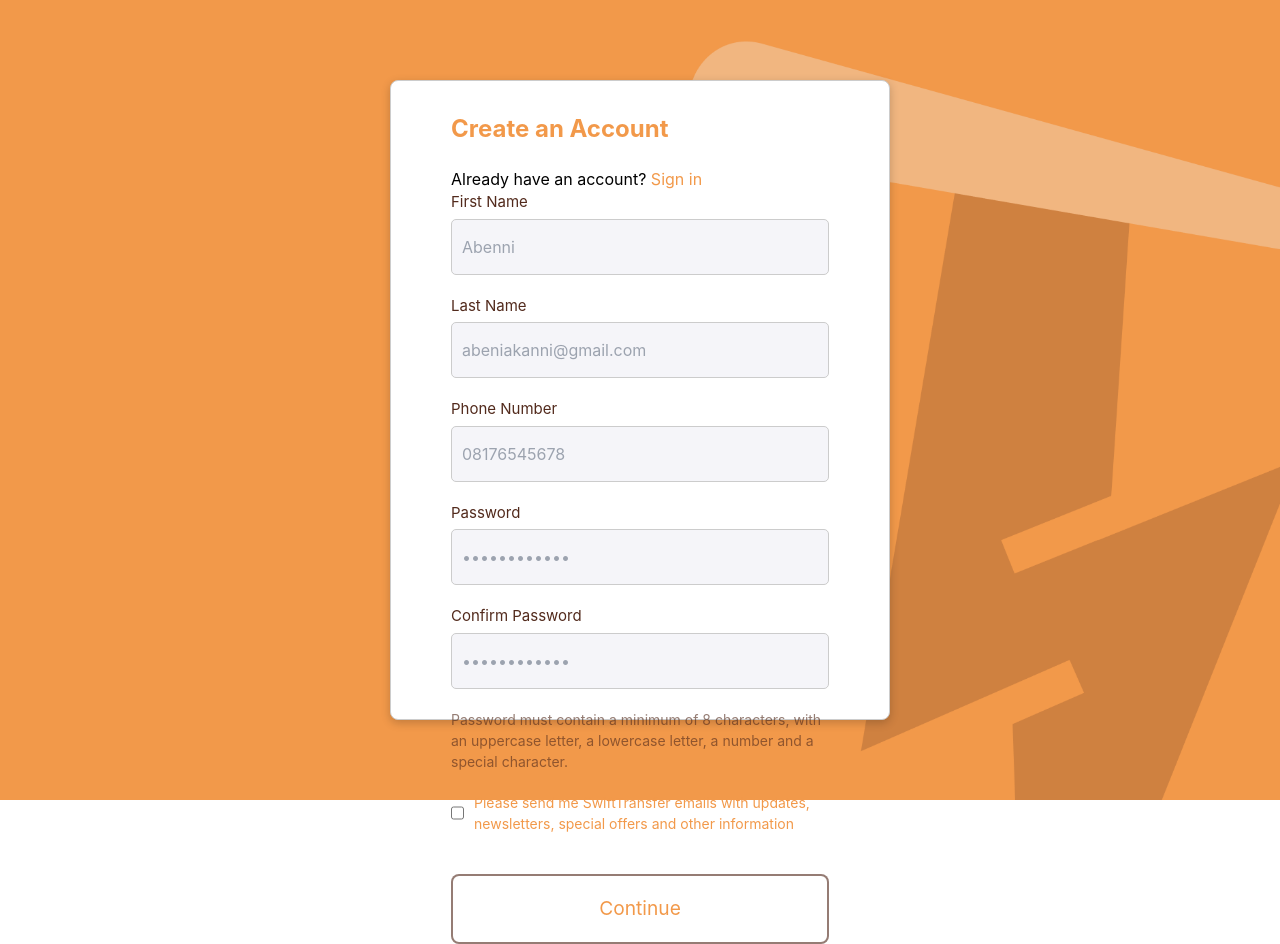
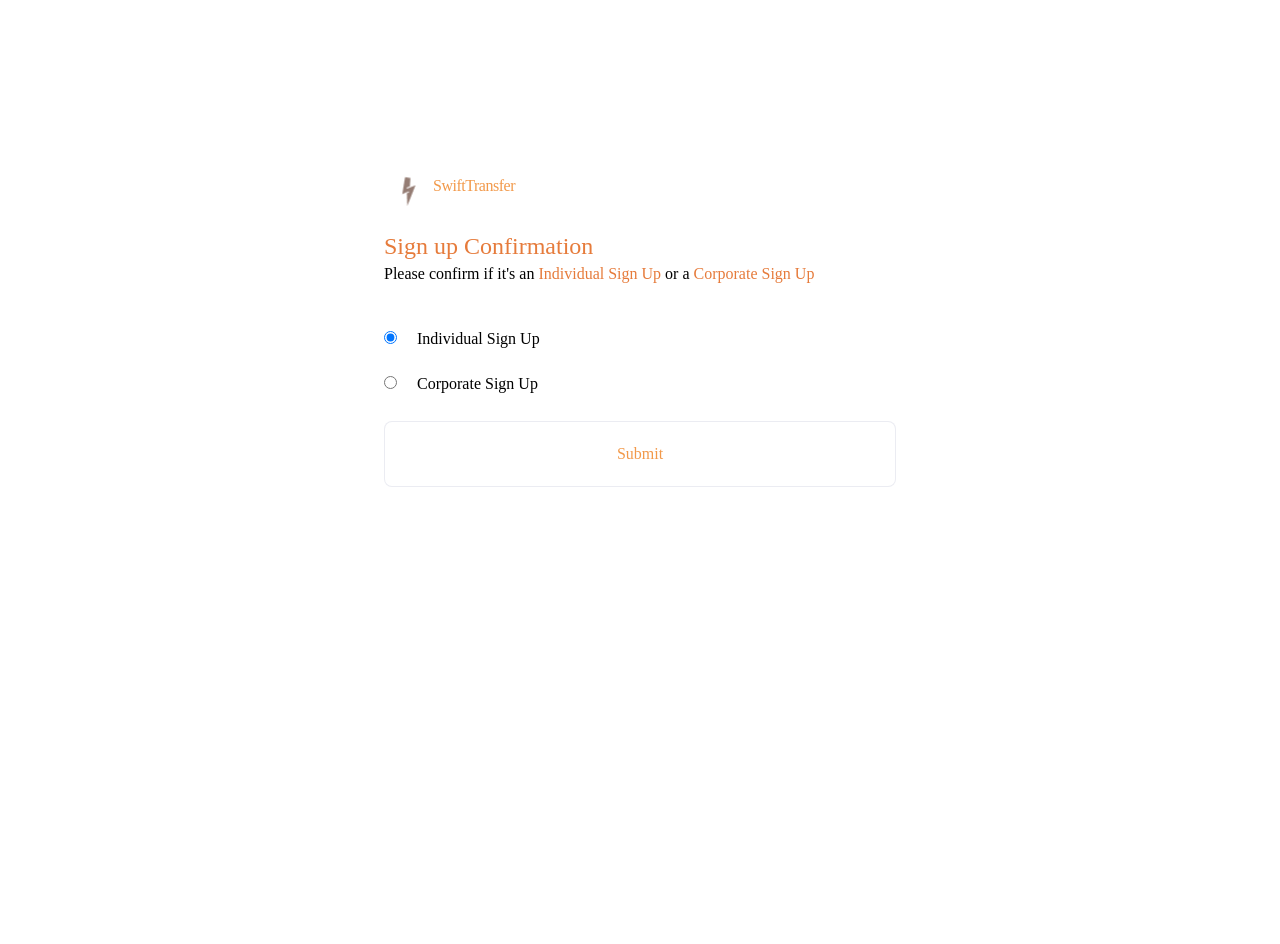
Before and after one commit to uchechiukpa/qfremit, a React (Create React App) app: page /signup in a window 1280 px wide. After the commit the page ends 800 px from the top, so only its background shows below. Built offline with nearby package versions, Linux system fonts and the light colour scheme.

Commit message:
added sign up

```diff
--- a/src/components/authentication/signup/signup.css
+++ b/src/components/authentication/signup/signup.css
@@ -4,9 +4,9 @@
   align-items: center;
   justify-content: center;
   height: 100vh;
-  background-image: url("../BackgroundImage.png");
+  /* background-image: url("../BackgroundImage.png");
   background-size: cover;
-  background-repeat: no-repeat;
+  background-repeat: no-repeat; */
 
 }
 
@@ -24,6 +24,30 @@
     border-radius: 8px;
     padding: 30px 60px;
     box-shadow: 0px 3px 10px rgba(0, 0, 0, 0.2);
+  }
+
+  .signin-password-header {
+    display: flex;
+    align-items: center;
+    justify-content: flex-start;
+    margin-bottom: 20px;
+  }
+
+  .signin-password-logo {
+    height: 50px;
+    /* margin-right: 10px; */
+  }
+
+
+  .signin-password-title {
+    margin: 0;
+    font-family: "Rubik";
+    font-style: normal;
+    font-weight: 500;
+    /* font-size: 29px; */
+    line-height: 21px;
+    letter-spacing: -0.03em;
+    color: #f2994a;
   }
 
   .form-header {
@@ -105,7 +129,9 @@
     margin-left: 10px;
     color: #F2994A;
   }
-
+  .font{
+    font-family: "Rubik";
+  }
   /* .form-checkbox-input:checked + .form-checkbox-input::before {
     background-color: #f2994a;
   } */
@@ -114,6 +140,19 @@
     background-color: #F2994A;
   }
 
+
+  .signin-password-button {
+    font-size: 16px;
+    padding: 20px;
+    border: none;
+    border-radius: 5px;
+    color: #f2994a;
+    cursor: pointer;
+    background: #ffffff;
+    border: 1px solid rgba(154, 159, 191, 0.2);
+    border-radius: 8px;
+    margin-top: 5px;
+  }
   .form-button {
     font-size: 16px;
     padding: 10px 20px;
--- a/src/components/authentication/signup/signup.jsx
+++ b/src/components/authentication/signup/signup.jsx
@@ -1,109 +1,64 @@
 import React, { useState } from "react";
 import "./signup.css";
+import logo from "../boxlogo.png";
 
 function SignUp() {
-  const [firstName, setFirstName] = useState("");
-  const [lastName, setLastName] = useState("");
-  const [phoneNumber, setPhoneNumber] = useState("");
-  const [password, setPassword] = useState("");
-  const [confirmPassword, setConfirmPassword] = useState("");
-  const [termsAgreed, setTermsAgreed] = useState(false);
+  const [selectedUrl, setSelectedUrl] = useState(
+    "https://swifttransfers.co/individualsignup.html"
+  );
 
-  const handleSubmit = (event) => {
-    event.preventDefault();
-    // code to submit form data goes here
+  const handleRadioChange = (e) => {
+    setSelectedUrl(e.target.value);
+  };
+
+  const handleSubmit = (e) => {
+    e.preventDefault();
+    if (selectedUrl) {
+      window.location.href = selectedUrl;
+    } else {
+      alert("Please select a signup option");
+    }
   };
 
   return (
-    <div className="signup-container">
-      <div className="form-container">
-        <h1 className="form-header">Create an Account</h1>
-        <p className="form-link">
-          Already have an account? <a href="/login">Sign in</a>
+    <div className="lg:w-2/5 mx-auto lg:mt-40 shadow-maincolor bg-gray md:ml-5 sm:ml-5 md:mt-10 sm:mt-10">
+      <div className="signin-password-header">
+        <img className="signin-password-logo" src={logo} alt="logo" />
+        <h1 className="signin-password-title">SwiftTransfer</h1>
+      </div>
+      <div className="flex flex-col">
+        <h1 className="text-maincolor text-2xl font">Sign up Confirmation</h1>
+        <p className="font">
+          Please confirm if it's an <span className="text-maincolor">Individual Sign Up</span> or a{" "}
+          <span className="text-maincolor">Corporate Sign Up</span>
         </p>
-        <form onSubmit={handleSubmit} className="form-group">
-          <label htmlFor="firstName" className="form-label">
-            First Name
+
+        <form onSubmit={handleSubmit} className="flex flex-col mt-10">
+          <div>
             <input
-              type="text"
-              id="firstName"
-              className="form-input"
-              placeholder="Abenni"
-              value={firstName}
-              onChange={(event) => setFirstName(event.target.value)}
+              type="radio"
+              value="https://swifttransfers.co/individualsignup.html"
+              name="signup"
+              onChange={handleRadioChange}
+              defaultChecked
             />
-          </label>
-          <label htmlFor="lastName" className="form-label">
-            Last Name
+            <label className="font ml-5">Individual Sign Up</label>
+          </div>
+
+          <div className="my-5">
             <input
-              type="text"
-              id="lastName"
-              className="form-input"
-              placeholder="abeniakanni@gmail.com"
-              value={lastName}
-              onChange={(event) => setLastName(event.target.value)}
+              type="radio"
+              value="https://swifttransfers.co/corporatesignup.html"
+              name="signup"
+              onChange={handleRadioChange}
             />
-          </label>
-          <label htmlFor="phoneNumber" className="form-label">
-            Phone Number
-            <input
-              type="tel"
-              id="phoneNumber"
-              className="form-input"
-              placeholder="08176545678"
-              value={phoneNumber}
-              onChange={(event) => setPhoneNumber(event.target.value)}
-            />
-          </label>
-          <label htmlFor="password" className="form-label">
-            Password
-            <input
-              type="password"
-              id="password"
-              className="form-input"
-              placeholder="••••••••••••"
-              value={password}
-              onChange={(event) => setPassword(event.target.value)}
-            />
-          </label>
-          <label htmlFor="confirmPassword" className="form-label">
-            Confirm Password
-            <input
-              type="password"
-              id="confirmPassword"
-              className="form-input"
-              placeholder="••••••••••••"
-              value={confirmPassword}
-              onChange={(event) => setConfirmPassword(event.target.value)}
-            />
-          </label>
-          <p className="form-text">
-            Password must contain a minimum of 8 characters, with an uppercase
-            letter, a lowercase letter, a number and a special character.
-          </p>
-          <div className="form-checkbox">
-            <input
-              type="checkbox"
-              id="emailUpdates"
-              className="form-checkbox-input"
-              checked={termsAgreed}
-              onChange={() => setTermsAgreed(!termsAgreed)}
-            />
-            <label htmlFor="emailUpdates" className="form-checkbox-label">
-              Please send me SwiftTransfer emails with updates, newsletters,
-              special offers and other information
-            </label>
+            <label className="font ml-5">Corporate Sign Up</label>
           </div>
-          <button type="submit" className="form-button">
-            Continue
+
+          <button className="signin-password-button font " type="submit">
+            Submit
           </button>
-
-          {/* <p className="form-footer">
-          By continuing, you agree to our <a href="/termsofservice">Terms of Service</a> and
-          acknowledge our <a href="privacypolicy">Privacy Policy</a>.
-        </p> */}
         </form>
-
       </div>
     </div>
   );
```
